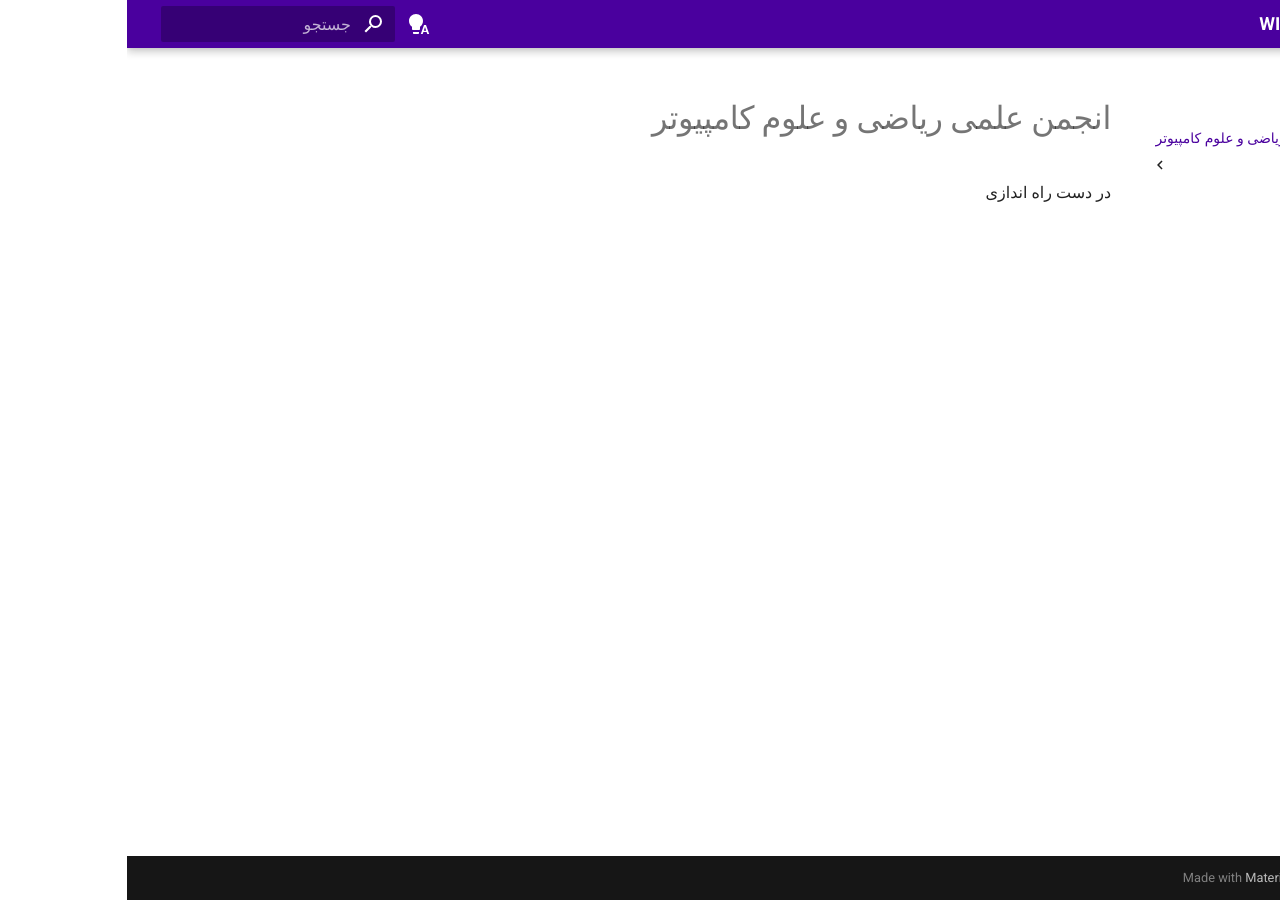
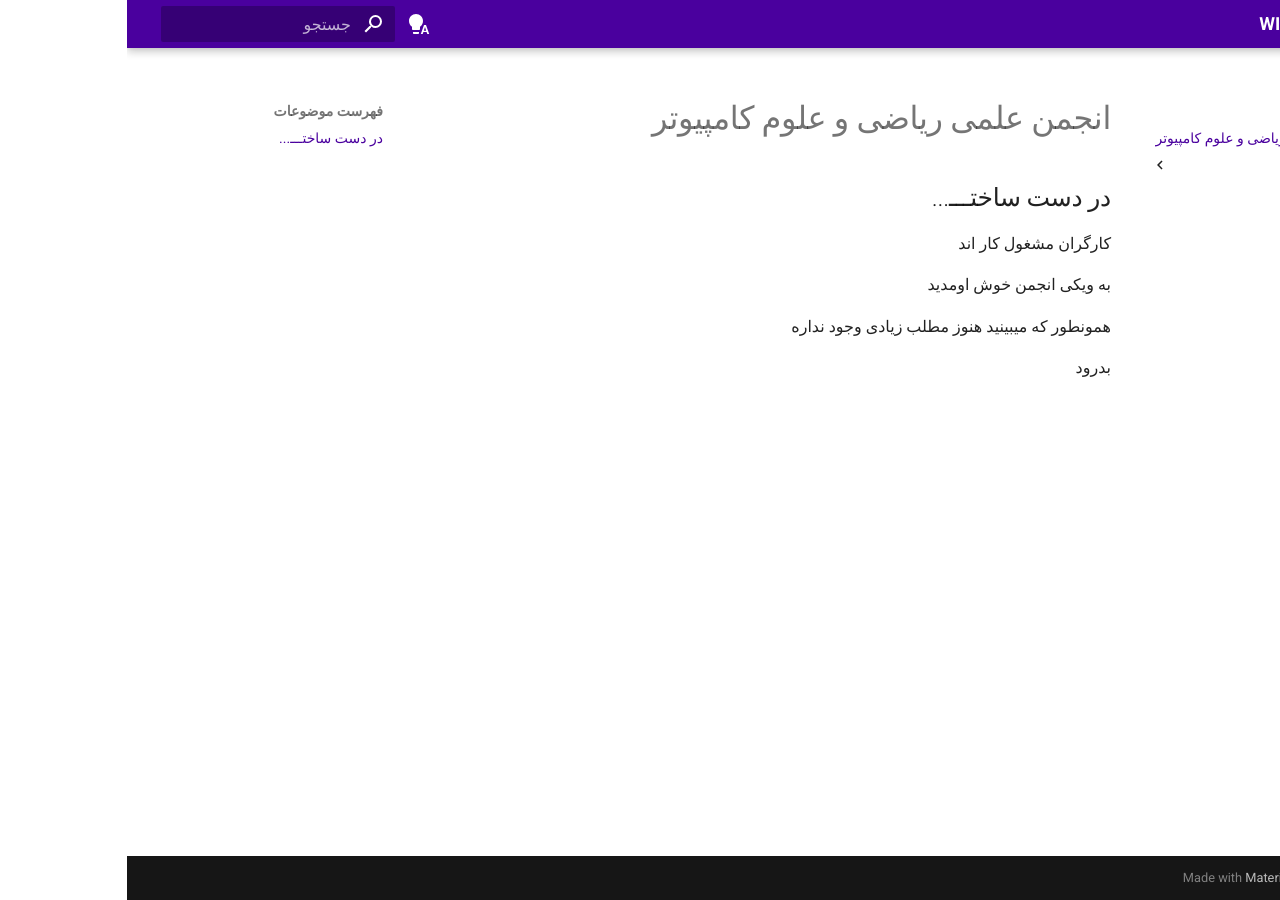
Before and after one commit to Amcsui/wiki, an MkDocs documentation site: the page built from docs/index.md, in a window 1280 px wide. Built offline with MkDocs 1.6.1 and Material for MkDocs 9.7.7, drawn with Linux system fonts in a browser that asks for light colours; grey boxes are pictures that could not be loaded.

Commit message:
UPD => index.md

```diff
--- a/docs/index.md
+++ b/docs/index.md
@@ -1,3 +1,11 @@
 # انجمن علمی ریاضی و علوم کامپیوتر
 
-در دست راه اندازی
+## در دست ساختـــ...
+
+کارگران مشغول کار اند
+
+به ویکی انجمن خوش اومدید
+
+همونطور که میبینید هنوز مطلب زیادی وجود نداره
+
+بدرود
```
